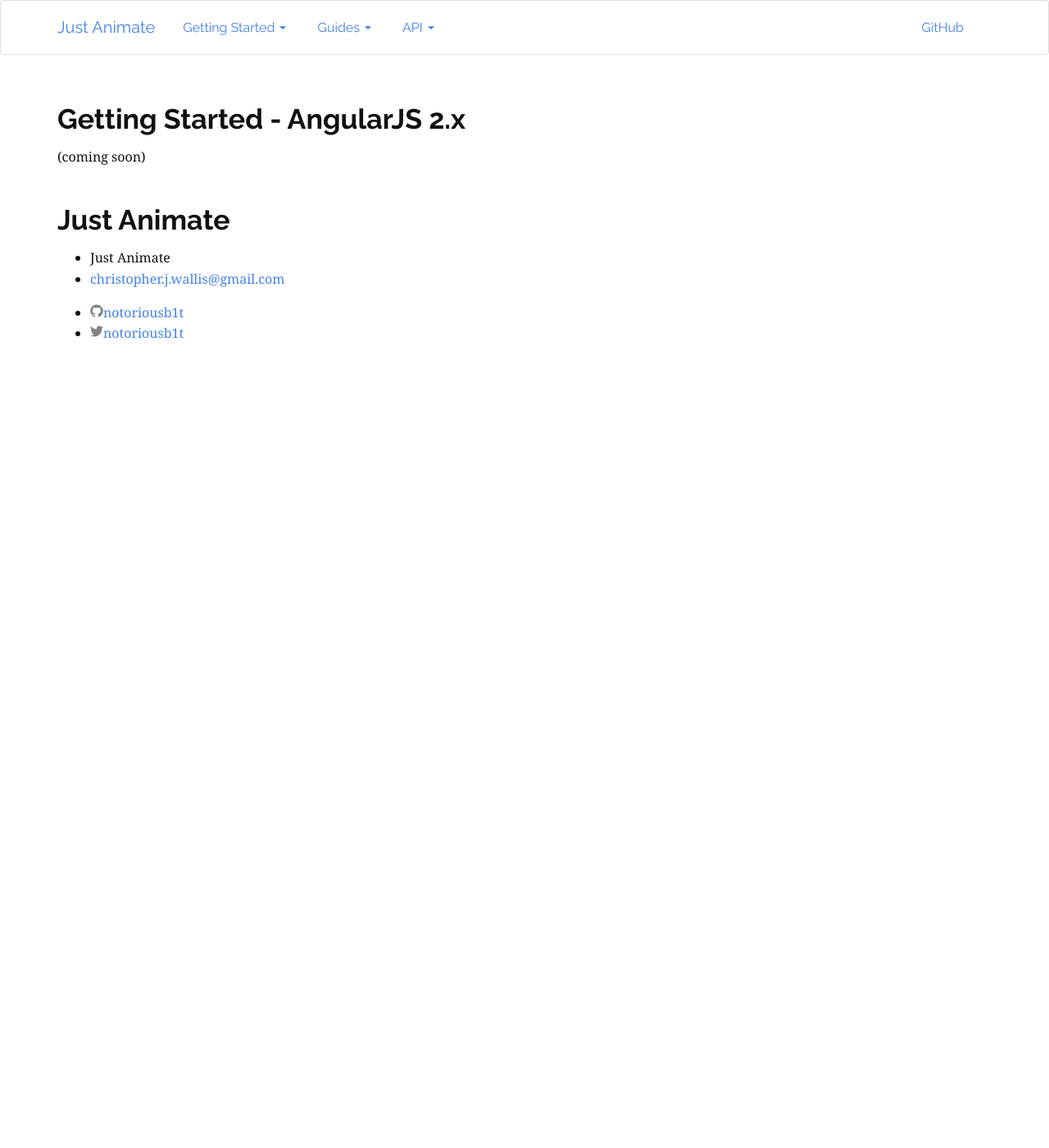
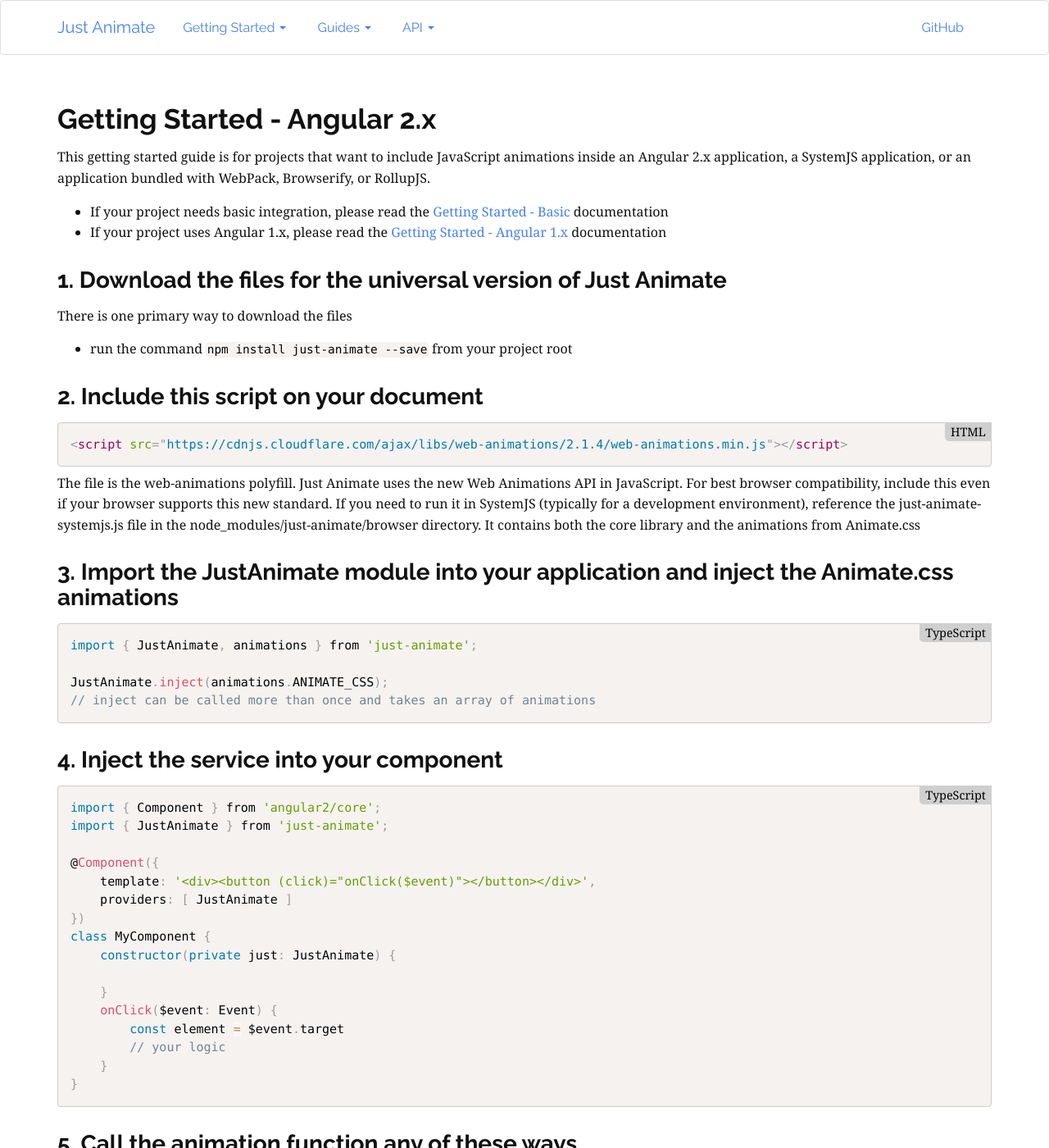
Before and after one commit to just-animate/just-animate.github.io, a Jekyll site: the page built from getting-started/angular2.md, in a window 1280 px wide and 1400 px high. Shown: the whole window at 82% size. Built offline with Jekyll 4.4.1, drawn with Linux system fonts in a browser that asks for light colours; Markdown is read by kramdown in place of the engine named in the settings; some of the changed text lies outside the part shown.

Commit message:
added angular 2.x documentation

````diff
--- a/getting-started/angular2.md
+++ b/getting-started/angular2.md
@@ -1,7 +1,113 @@
 ---
 layout: default
-title: angular 2.x
+title: Getting Started - Angular 2.x
 ---
 
-## Getting Started - AngularJS 2.x
-(coming soon)
+## Getting Started - Angular 2.x
+
+This getting started guide is for projects that want to include JavaScript animations inside an Angular 2.x application, a SystemJS application, or an application
+bundled with WebPack, Browserify, or RollupJS.
+
+- If your project needs basic integration, please read the [Getting Started - Basic](/getting-started/basic) documentation
+- If your project uses Angular 1.x, please read the [Getting Started - Angular 1.x](/getting-started/angular1) documentation
+
+### 1. Download the files for the universal version of Just Animate
+
+There is one primary way to download the files
+
+ - run the command ```npm install just-animate --save``` from your project root
+
+### 2. Include this script on your document
+
+``` html
+<script src="https://cdnjs.cloudflare.com/ajax/libs/web-animations/2.1.4/web-animations.min.js"></script>
+```
+The file is the web-animations polyfill. Just Animate uses the new Web Animations API in JavaScript.  For best browser compatibility, include this even if your browser supports this new standard.
+If you need to run it in SystemJS (typically for a development environment), reference the just-animate-systemjs.js file in the node_modules/just-animate/browser directory.  It contains both the core library and the animations from Animate.css
+
+
+### 3. Import the JustAnimate module into your application and inject the Animate.css animations
+
+```typescript
+import { JustAnimate, animations } from 'just-animate';
+
+JustAnimate.inject(animations.ANIMATE_CSS);
+// inject can be called more than once and takes an array of animations
+```
+
+### 4. Inject the service into your component
+
+```typescript
+import { Component } from 'angular2/core';
+import { JustAnimate } from 'just-animate';
+
+@Component({
+    template: '<div><button (click)="onClick($event)"></button></div>',
+    providers: [ JustAnimate ]
+})
+class MyComponent {
+    constructor(private just: JustAnimate) {
+
+    }
+    onClick($event: Event) {
+        const element = $event.target
+        // your logic
+    }
+}
+```
+
+### 5. Call the animation function any of these ways
+
+  **Using a dom selector**
+
+``` javascript
+this.just.animate('fadeIn', '#animate-me')
+```
+
+  **Passing an element directly**
+
+``` javascript
+this.just.animate('fadeIn', $event.target)
+```
+
+
+  **Passing a JQLite object**
+
+``` javascript
+this.just.animate('fadeIn', angular.element('#animate-me'))
+```
+
+
+  **Passing a function that returns any of the above**
+
+``` javascript
+this.just.animate('fadeIn', function() {
+  return document.getElementById('animate-me');
+});
+```
+
+  **Passing an array of any of the above**
+
+``` javascript
+this.just.animate('fadeIn', [angular.element('input:checkbox'), document.getElementById('#animate-me')]);
+```
+
+  **Passing in keyframes directly instead of a registered name**
+
+``` javascript
+var keyframes = [{ opacity: 0 }, { opacity: 1 }];
+this.just.animate(keyframes, '#animate-me')
+```
+
+### 6. Use the Element Animator returned to control the animation
+
+ By default, Element Animators play automatically. If you need to fire it later, call .pause() on the Element Animator to stop it from executing
+
+``` javascript
+var elementAnimator = this.just.animate('fadeIn', '#animate-me');
+elementAnimator.play();
+elementAnimator.pause();
+elementAnimator.finish();
+elementAnimator.reverse();
+elementAnimator.cancel();
+```
````
